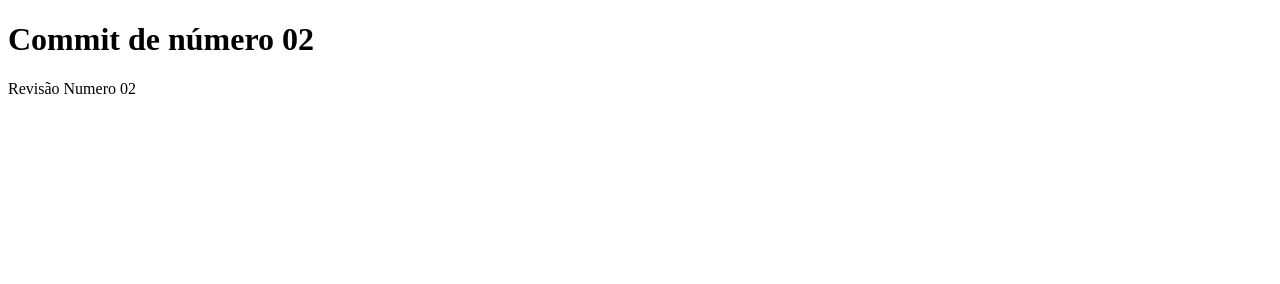
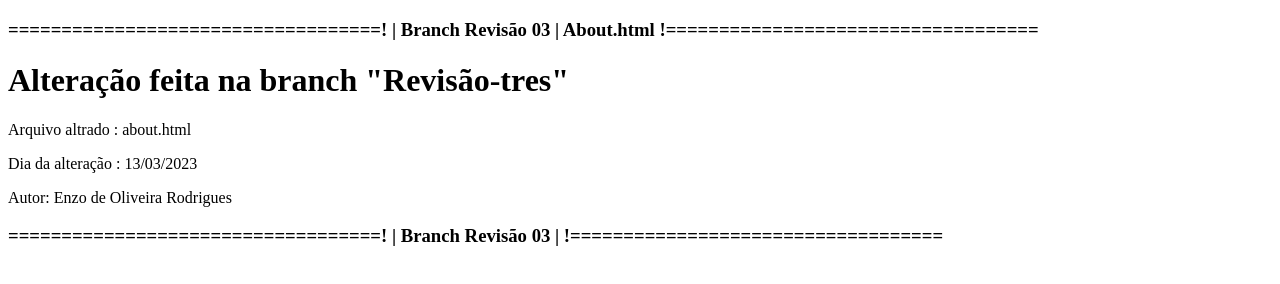
Before and after one commit to Rodriguessz/Git-GitHub, a plain HTML site: page about.html in a window 1280 px wide. Drawn offline with Linux system fonts and the light colour scheme.

Commit message:
Revisao tresã

```diff
--- a/about.html
+++ b/about.html
@@ -7,7 +7,15 @@
    <title>Projeto Git and Github | LinkedIn</title>
 </head>
 <body>
-      <h1>Commit de número 02</h1>
-      <p>Revisão Numero 02</p>
+      <h3>===================================! | Branch Revisão 03 | About.html !===================================</h3>
+
+      <h1>Alteração feita na branch "Revisão-tres"</h1>
+       <p>Arquivo altrado : about.html </p>
+       <p>Dia da alteração : 13/03/2023</p>
+       <p>Autor: Enzo de Oliveira Rodrigues</p>
+
+      <h3>===================================! | Branch Revisão 03 | !===================================</h3>
+
+
 </body>
 </html>
```
Also changed, not shown: index.html (+10 -2 lines).
